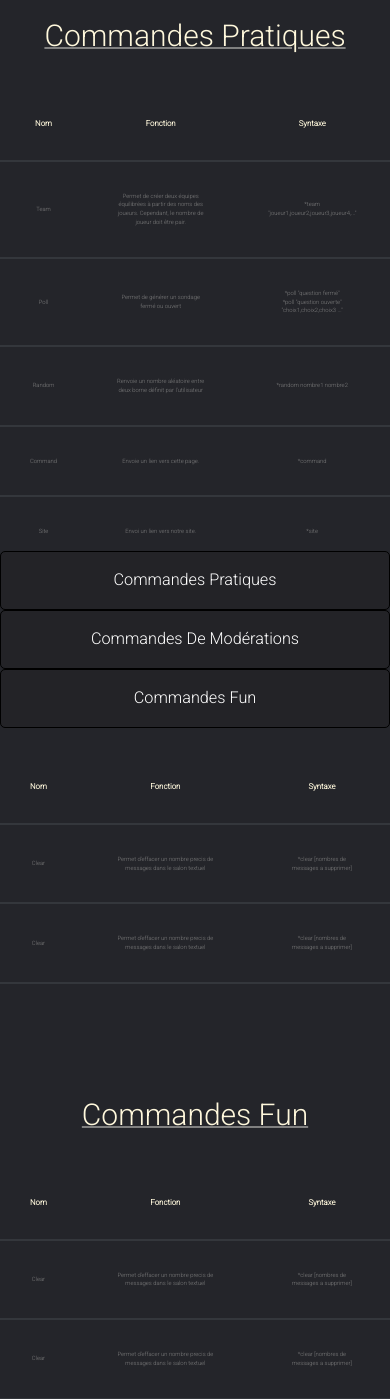
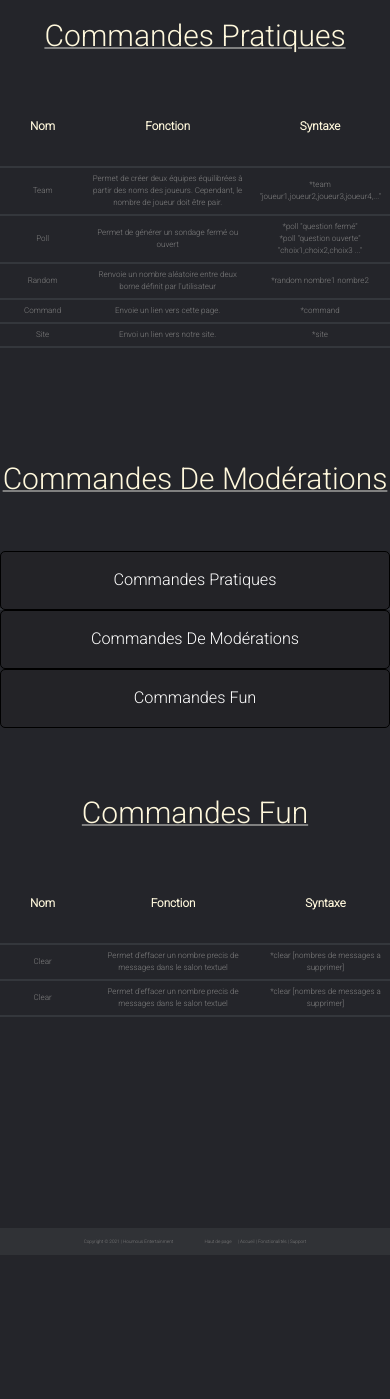
Before and after one commit to Maison-hub/LaneV1, a PHP site: page /fonctionnalites.html in a window 390 px wide. Shown: the part 116-1515 px from the top of the page. After the commit the page ends 1371 px from the top, so only its background shows below. Run offline with PHP 8.4, Linux system fonts and the light colour scheme.

Commit message:
correction table

```diff
--- a/css/css_fonctionnalites.css
+++ b/css/css_fonctionnalites.css
@@ -139,7 +139,7 @@ html {
   .table-content{
     color:grey;
     text-align: center;
-    padding: 30px;
+    padding: 20px;
     border-bottom: gray;
   }
 
@@ -178,8 +178,29 @@ html {
         }
     }
 
+th{
+  font-size: 3vw;
+}
+
  td{
    font-size: 1.5vw;
+ }
+
+ .long-text{
+   font-size: 1.5vw ;
+ }
+
+ @media screen and (max-width: 700px){
+   .table-content{
+     padding: 5px;
+   }
+   td{
+     font-size: 8px;
+   }
+
+   .long-text{
+     font-size: 6px;
+   }
  }
 
 
```
